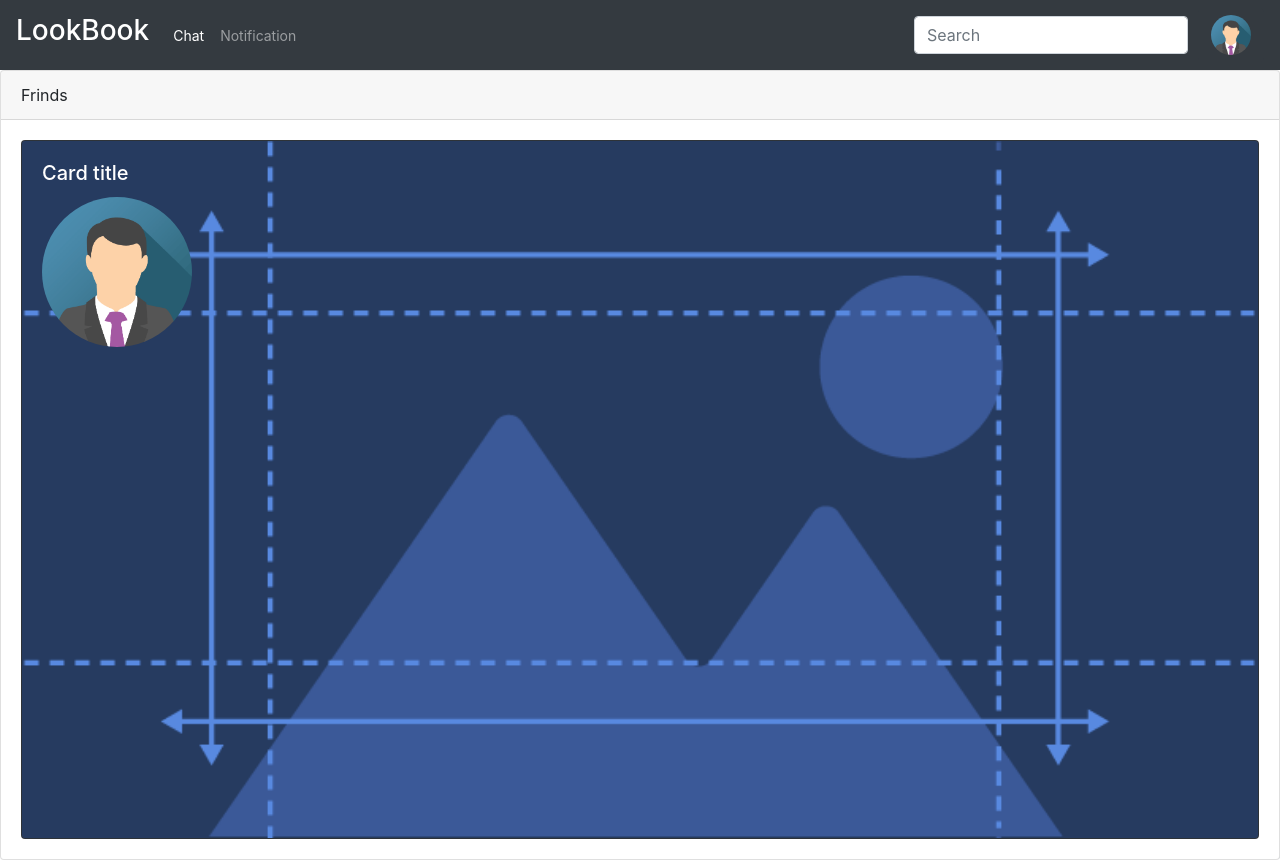
After one commit to anik112/HTML-simple-work, a PHP site: template HTML_SITE/view/pofile/friends.php in a window 1280 px wide. The commit adds this page. Run offline with PHP 8.4, Linux system fonts and the light colour scheme; the template is opened without the code that fills it, so the values that code supplies are empty.

Commit message:
Update new file

```diff
--- a/HTML_SITE/public/profile-css.css
+++ b/HTML_SITE/public/profile-css.css
@@ -73,6 +73,14 @@ body{
     float: left;
 }
 
+#head-pro-img{
+    height: 150px;
+    width: 150px;
+    margin-left: 5px;
+    margin-right: 5px;
+    float: left;
+}
+
 .resizer{
     float: left;
     height: 40px;
@@ -95,7 +103,7 @@ body{
     padding:0px;
 }
 
-#post-love-icon{
+.post-love-icon{
     margin: 0px;
     padding: 0px;
     height: 40px;
--- /dev/null
+++ b/HTML_SITE/view/pofile/friends.php
@@ -0,0 +1,12 @@
+<div class="card">
+        <div class="card-header">Frinds</div>
+        <div class="card-body">
+            <div class="card bg-dark text-white">
+            <img class="card-img" src="./image/COVER.png" alt="Card image">
+            <div class="card-img-overlay">
+                <h5 class="card-title">Card title</h5>
+                <img src="./image/avatar.png" class="rounded-circle mx-auto d-block" id="head-pro-img" alt="...">
+            </div>
+            </div>
+        </div>
+    </div>
```
Also changed, not shown: HTML_SITE/view/pofile/post.php (added, +73 -0 lines), HTML_SITE/view/pofile/profile-body.php (+2 -84 lines), HTML_SITE/view/index.html (line endings or trailing spaces).
